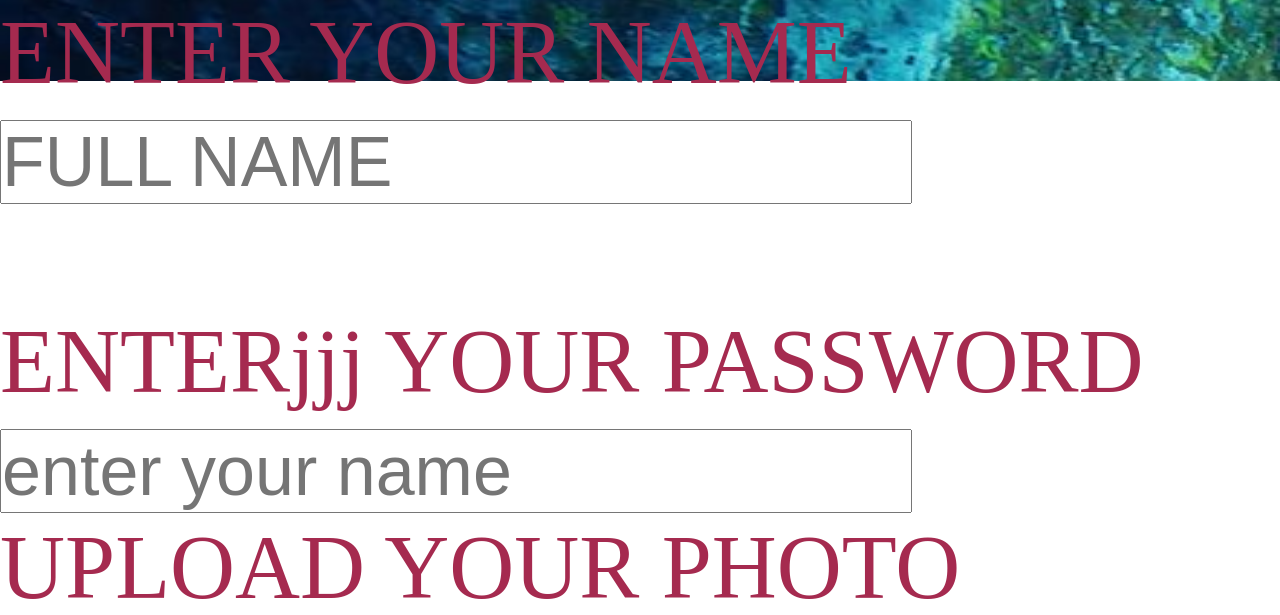
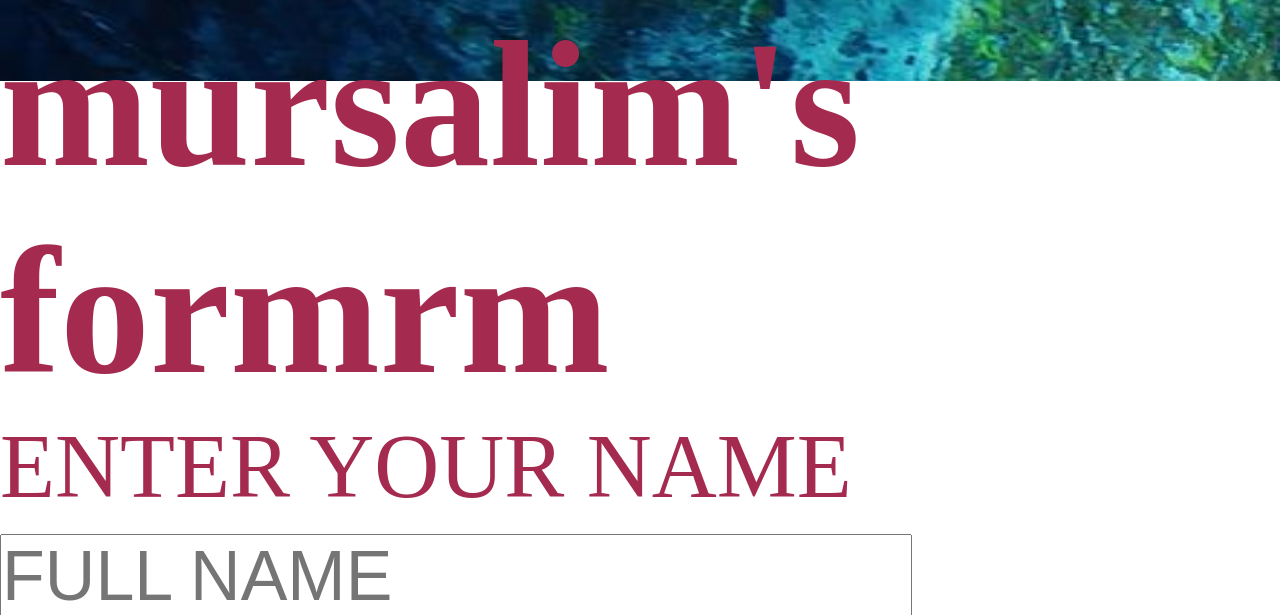
Before and after one commit to Mursalim2026/FirstProject, a plain HTML site: page index.html in a window 1280 px wide. Shown: the part 719-1334 px from the top of the page. Drawn offline with Linux system fonts and the light colour scheme.

Commit message:
new code added 22

```diff
--- a/index.html
+++ b/index.html
@@ -50,6 +50,7 @@
 </div>
   <div class="box" id="idcoo-2">
             <h2> PLEASE FLIP THE FORM </h2>
+            <h1>mursalim's formrm</h1>
         <form>
 <label for="name"> ENTER YOUR NAME </label>&nbsp;
 <input type="name" placeholder="FULL NAME" id="name"></input><br><br>
```
